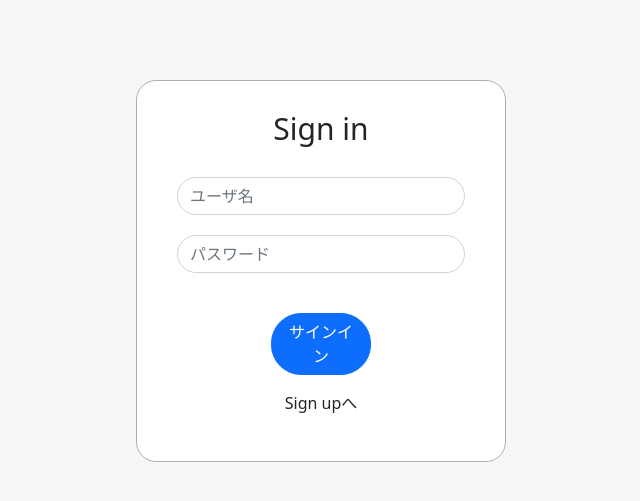
After one commit to yamayuz/django-want2study, a Django app: page /signin/ in a window 1280 px wide. The commit adds this page. Shown: the top 501 px of the page, without its empty margins (319-959 px from the left). Run offline with Django 4.2, Linux system fonts and the light colour scheme; some libraries are stand-ins or nearby versions.

Commit message:
【update】サインイン、サインアップ、ログアウト機能の追加

```diff
--- a/templates/base.html
+++ b/templates/base.html
@@ -10,9 +10,16 @@
       <!-- Bootstrap CSS -->
       <link href="https://cdn.jsdelivr.net/npm/bootstrap@5.0.2/dist/css/bootstrap.min.css" rel="stylesheet" integrity="sha384-EVSTQN3/azprG1Anm3QDgpJLIm9Nao0Yz1ztcQTwFspd3yD65VohhpuuCOmLASjC" crossorigin="anonymous">
       <link rel="stylesheet" href="{% static '/want2studyApp/css/style.css' %}">
+
+      {% block style %}
+      {% endblock style %}
+
       <title>want2study</title>
   </head>
   <body>
+
+      {% block header %}
+      {% endblock header %}
 
       {% block content %}
       {% endblock content %}
--- /dev/null
+++ b/templates/signin.html
@@ -0,0 +1,34 @@
+{% extends 'base.html' %}
+{% load static %}
+
+{% block style %}
+  <link rel="stylesheet" href="{% static '/want2studyApp/css/style_signup.css' %}">
+{% endblock style %}
+
+{% block content %}
+
+{% if message %}
+    <p class="logout-message">{{ message }}</p>
+{% else %}
+    <p class="logout-message"></p>
+{% endif %}
+<div class="sign-up-wrapper text-center">
+    <form method="POST">
+        {% csrf_token %}
+
+        <h5>Sign in</h5>
+        <div class="mb-3">
+            {% if error %}
+                <p class="error_message">{{ error|linebreaksbr }}</p>
+            {% endif %}
+            <input type="text" class="form-control" name="username" id="exampleInputEmail1" aria-describedby="emailHelp" placeholder="ユーザ名">
+        </div>
+        <div class="mb-3">
+            <input type="password" class="form-control" name="password" id="exampleInputPassword1" placeholder="パスワード">
+        </div>
+        <button type="submit" class="btn btn-primary btn-signup">サインイン</button>
+        <p class="mt-3"><a href="{% url 'signup' %}">Sign upへ</a></p>
+    </form>
+</div>
+
+{% endblock content %}
--- a/want2studyApp/static/want2studyApp/css/style.css
+++ b/want2studyApp/static/want2studyApp/css/style.css
@@ -35,3 +35,19 @@ a:hover {
 .update_form {
     width: 100%;
 }
+
+/*--------- headder ---------*/
+.form-control-dark {
+    color: #fff;
+    background-color: var(--bs-dark);
+    border-color: var(--bs-gray);
+}
+.form-control-dark:focus {
+    color: #fff;
+    background-color: var(--bs-dark);
+    border-color: #fff;
+    box-shadow: 0 0 0 .25rem rgba(255, 255, 255, .25);
+  }
+.header-wrapper {
+    width: 55%;
+}
--- /dev/null
+++ b/want2studyApp/static/want2studyApp/css/style_signup.css
@@ -0,0 +1,33 @@
+body {
+    background-color: #f7f7f7;
+}
+.sign-up-wrapper {
+  width: 370px;
+  margin: 0 auto;
+  border: 1px solid #afafb0;
+  padding: 30px 40px;
+  border-radius: 20px;
+  background-color: #FFFFFF;
+}
+.sign-up-wrapper h5 {
+  margin-bottom: 30px;
+  font-size: 30px;
+}
+.form-control {
+  margin-bottom: 20px;
+  border-radius: 30px;
+}
+.btn-signup {
+  width: 100px;
+  border-radius: 30px;
+  margin-top: 20px;
+}
+.error_message {
+    color: red;
+}
+.logout-message {
+    width: 300px;
+    margin: 80px auto 20px auto;
+    text-align: center;
+    font-size: 25px;
+}
--- a/want2studyApp/urls.py
+++ b/want2studyApp/urls.py
@@ -1,13 +1,17 @@
 from django.urls import path
-from .views import StudylistView, DetailView, ChangeFinishView, DeleteView, UpdateView
+from .views import StudylistView, DetailView, ChangeFinishView, DeleteView, UpdateView, SignupView, SigninView, LogoutView
 from django.conf import settings
 from django.conf.urls.static import static
 
 urlpatterns = [
     path('', StudylistView.as_view(), name='studylist'),
+    path('signup/', SignupView.as_view(), name='signup'),
+    path('signin/', SigninView.as_view(), name='signin'),
+    path('logout/', LogoutView.as_view(), name='logout'),
     path('list/', StudylistView.as_view(), name='studylist'),
     path('detail/<int:pk>', DetailView.as_view(), name='detail'),
     path('changeFinish/<int:pk>', ChangeFinishView.as_view(), name='changefinish'),
     path('delete/<int:pk>', DeleteView.as_view(), name='delete'),
     path('update/<int:pk>', UpdateView.as_view(), name='update'),
+
 ]
--- a/want2studyApp/views.py
+++ b/want2studyApp/views.py
@@ -1,21 +1,66 @@
 from django.shortcuts import render, redirect
-from django.views.generic import ListView, DetailView, View, DeleteView, UpdateView
+from django.views.generic import ListView, DetailView, View, DeleteView, UpdateView, View
 from .models import studyModel
 import datetime
 from django.urls import reverse_lazy
+from django.contrib.auth.models import User
+from django.contrib.auth import authenticate, login, logout
+from django.contrib.auth.decorators import login_required
+from django.utils.decorators import method_decorator
 
 
+class SignupView(View):
+    def get(self, request):
+        return render(request, 'signup.html')
+
+    def post(self, request):
+        target_username = request.POST['username']
+        target_password = request.POST['password']
+        try:
+            User.objects.get(username=target_username)
+            return render(request, 'signup.html', {'error': 'このユーザーは登録されています'})
+        except:
+            user = User.objects.create_user(target_username, '', target_password)
+            return redirect('studylist')
+
+
+class SigninView(View):
+    def get(self, request):
+        return render(request, 'signin.html')
+
+    def post(self, request):
+        target_username = request.POST['username']
+        target_password = request.POST['password']
+        user = authenticate(username=target_username, password=target_password)
+        if user is not None:
+            login(request, user)
+            return redirect('studylist')
+        else:
+            return render(request, 'signin.html', {'error': '登録されていないユーザーです。\nユーザーを新規登録してください'})
+
+
+class LogoutView(View):
+    def get(self, request):
+        logout(request)
+        return render(request, 'signin.html', {'message': 'ログアウトしました。'})
+
+
+@method_decorator(login_required, name='dispatch')
 class StudylistView(ListView):
     template_name = 'studylist.html'
-    model = studyModel
+
+    def get_queryset(self):
+        current_user = self.request.user
+        return studyModel.objects.filter(user=current_user.username)
 
     def post(self, request):
+        current_user = self.request.user
         models = studyModel(
                         title = request.POST["title"],
                         detail = "",
                         finishFlg = False,
                         created = datetime.datetime.now(),
-                        user = "",
+                        user = current_user.username,
                         category = request.POST["category"]
                         )
         models.save()
--- a/want2studyProject/settings.py
+++ b/want2studyProject/settings.py
@@ -124,3 +124,5 @@ STATIC_URL = 'static/'
 # https://docs.djangoproject.com/en/4.0/ref/settings/#default-auto-field
 
 DEFAULT_AUTO_FIELD = 'django.db.models.BigAutoField'
+
+LOGIN_URL = 'signin'
```
Also changed, not shown: templates/delete.html (+20 -0 lines), templates/detail.html (+20 -1 lines), templates/signup.html (added, +29 -0 lines), templates/studylist.html (+22 -1 lines), templates/update.html (+20 -1 lines). Lines whose indentation alone changed are shown as unchanged.
